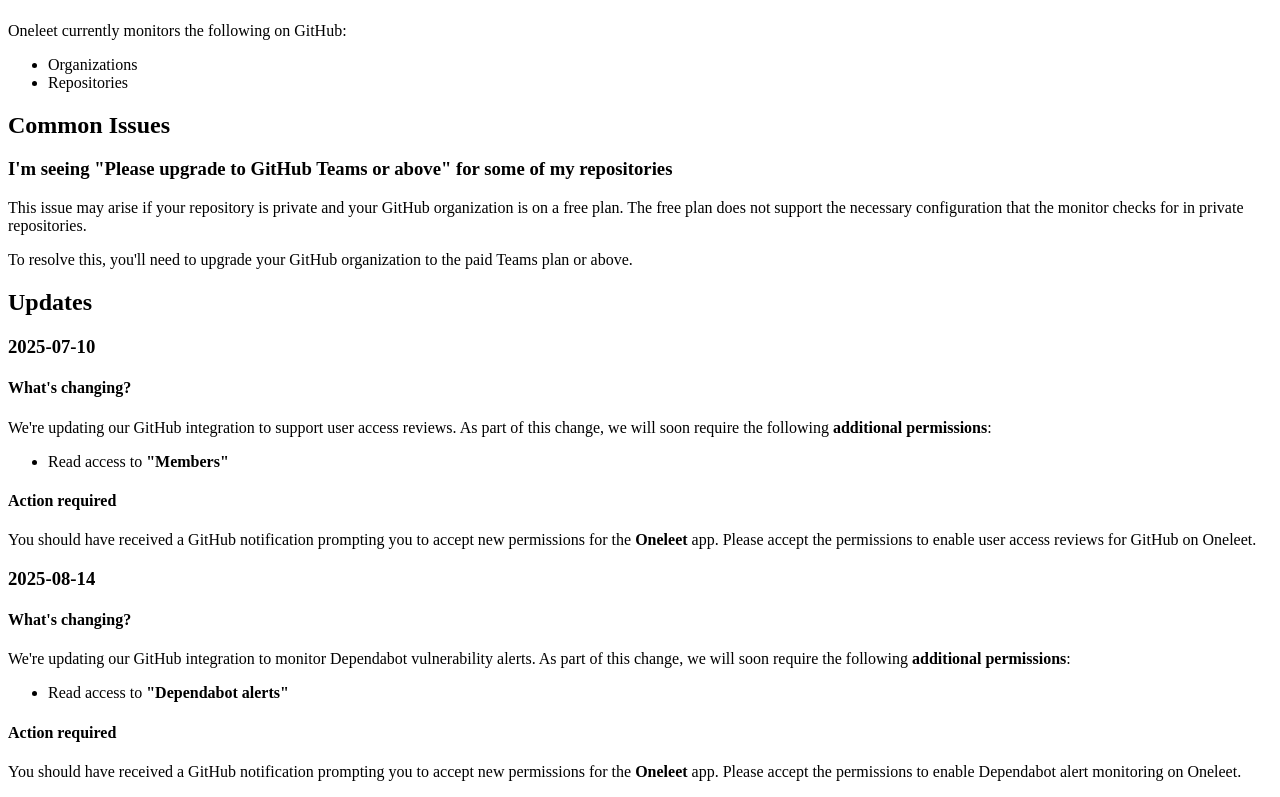
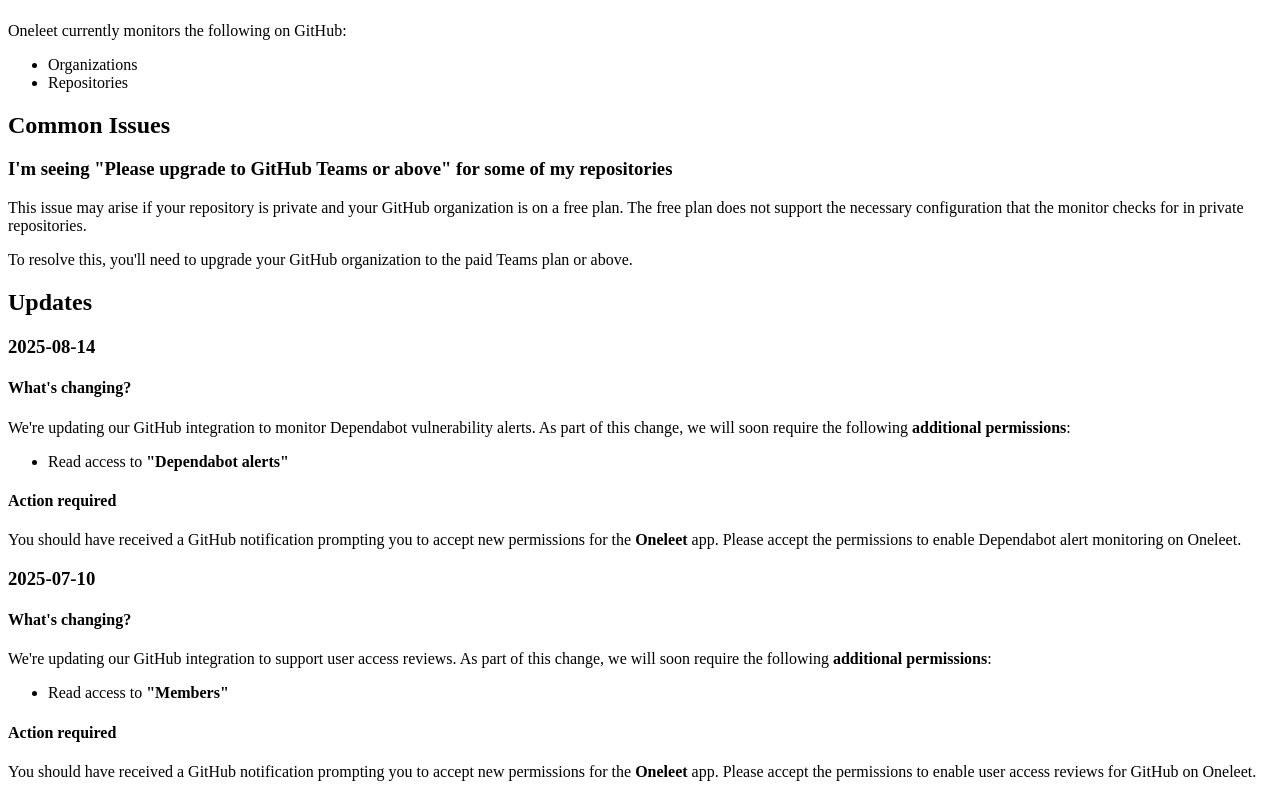
Before and after one commit to Oneleet/oneleet-docs, a Next.js app: page /integrations/github in a window 1280 px wide. Shown: the part 384-1181 px from the top of the page. Built offline with nearby package versions, Linux system fonts and the light colour scheme.

Commit message:
GitHub updates section: move most recent update to the top

```diff
--- a/pages/integrations/github.mdx
+++ b/pages/integrations/github.mdx
@@ -36,6 +36,18 @@
 
 ## Updates
 
+### 2025-08-14
+
+#### What's changing?
+
+We're updating our GitHub integration to monitor Dependabot vulnerability alerts. As part of this change, we will soon require the following **additional permissions**:
+
+- Read access to **"Dependabot alerts"**
+
+#### Action required
+
+You should have received a GitHub notification prompting you to accept new permissions for the **Oneleet** app. Please accept the permissions to enable Dependabot alert monitoring on Oneleet.
+
 ### 2025-07-10
 
 #### What's changing?
@@ -47,15 +59,3 @@
 #### Action required
 
 You should have received a GitHub notification prompting you to accept new permissions for the **Oneleet** app. Please accept the permissions to enable user access reviews for GitHub on Oneleet.
-
-### 2025-08-14
-
-#### What's changing?
-
-We're updating our GitHub integration to monitor Dependabot vulnerability alerts. As part of this change, we will soon require the following **additional permissions**:
-
-- Read access to **"Dependabot alerts"**
-
-#### Action required
-
-You should have received a GitHub notification prompting you to accept new permissions for the **Oneleet** app. Please accept the permissions to enable Dependabot alert monitoring on Oneleet.
```
